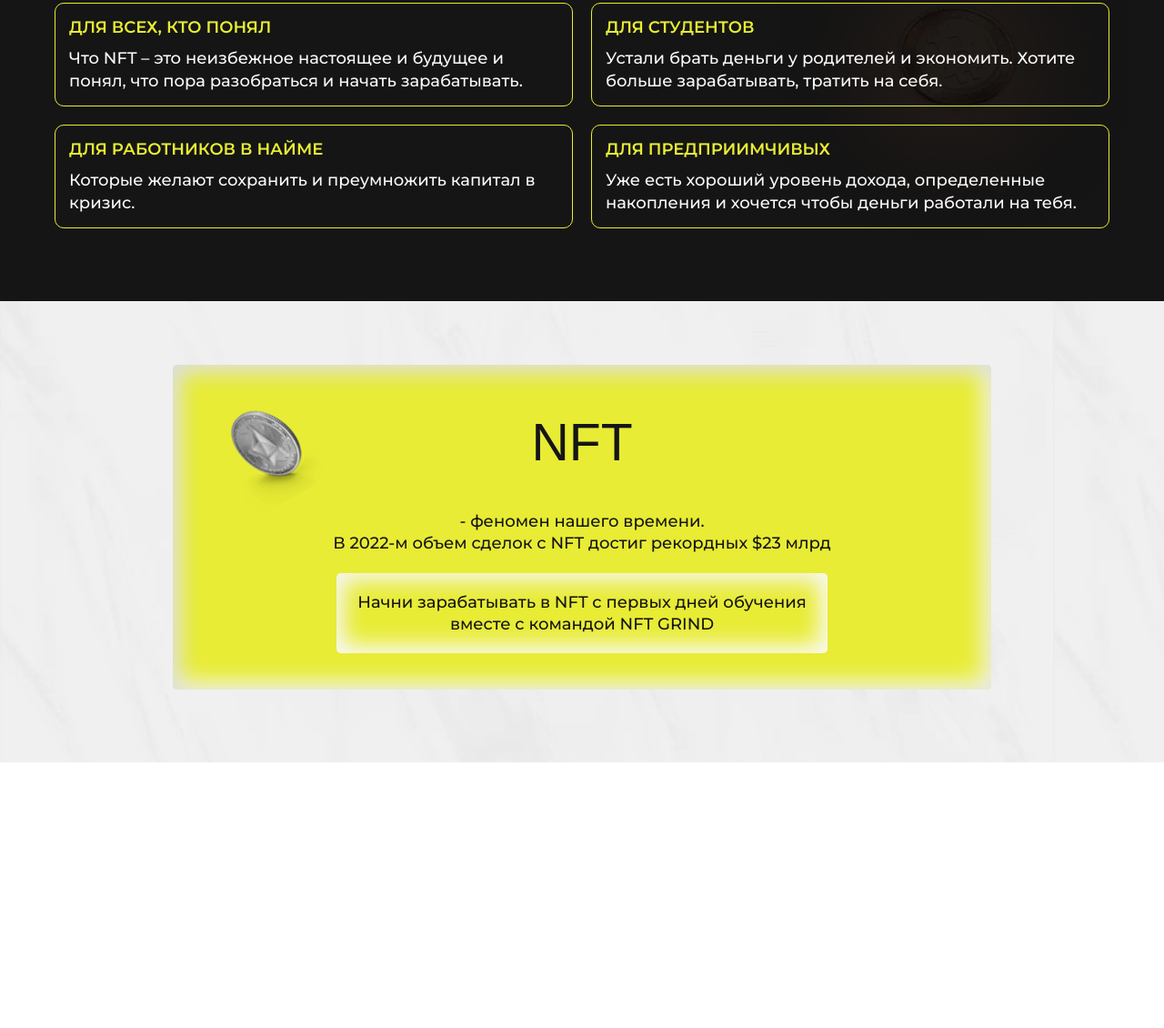
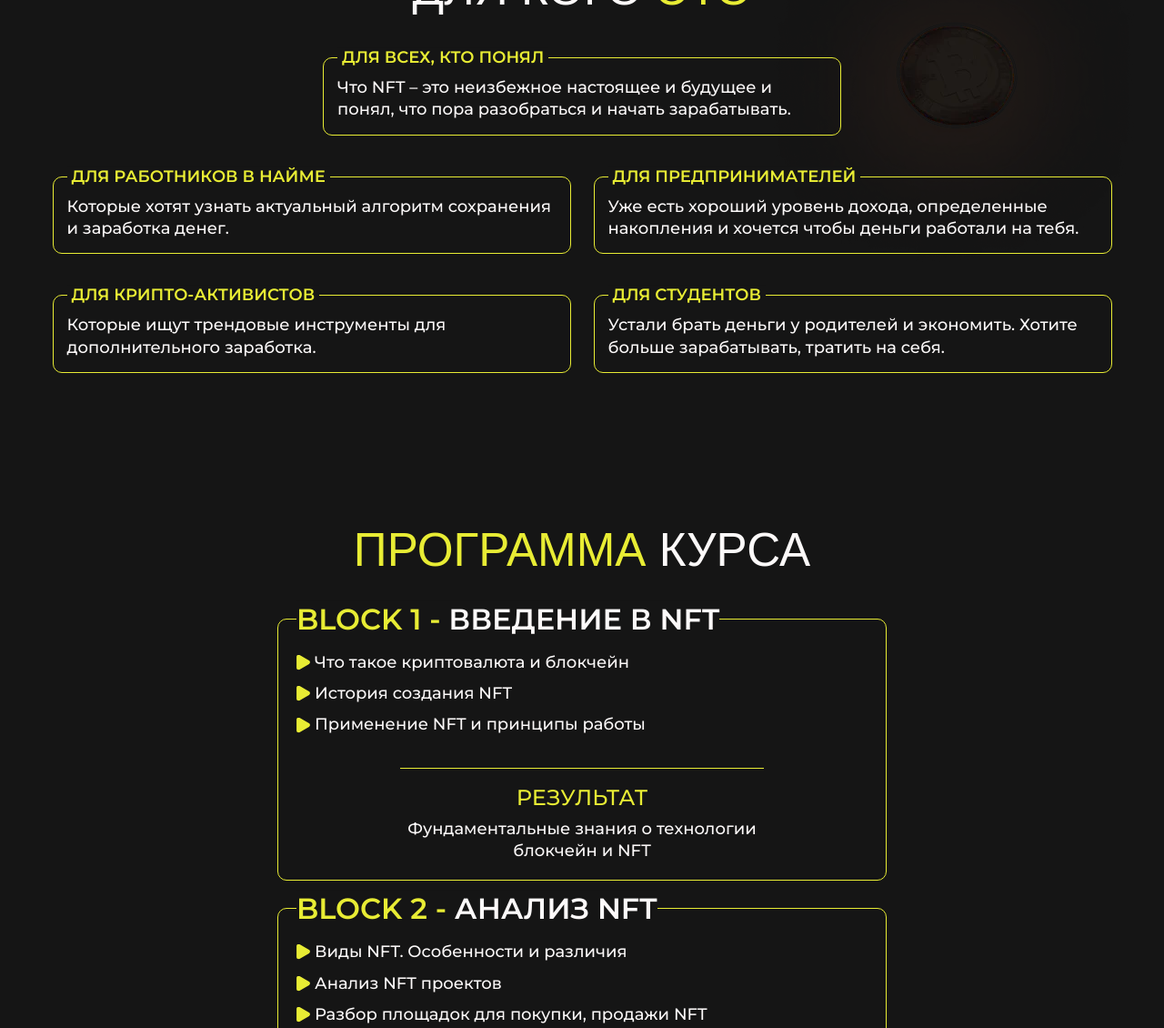
Before and after one commit to AM1G0S/nft, a website built with webpack: page src/index.html in a window 1280 px wide. Shown: the part 856-1986 px from the top of the page at 91% size. Before the commit the page ends 1694 px from the top, so only its background shows below. Built offline with nearby package versions, Linux system fonts and the light colour scheme; files whose address does not match are found by name.

Commit message:
сделал блок 'программа курса'

```diff
--- a/src/html/_for-whom.htm
+++ b/src/html/_for-whom.htm
@@ -1,34 +1,41 @@
 <section class="for-whom section-padding">
   <div class="for-whom__container">
-    <h2 class="subtitle">для кого <span class="for-whom__span">это</span></h2>
+    <h2 class="subtitle">для кого <span class="spanColor">это</span></h2>
 
     <ul class="for-whom__list">
 
       <li class="for-whom__item">
-        <h5 class="for-whom__title">Для всех, кто понял</h5>
+        <h5 class="for-whom__title minor-title">Для крипто-активистов</h5>
         <div class="text">
-          <p>Что NFT – это неизбежное настоящее и будущее и понял, что пора разобраться и начать зарабатывать.</p>
+          <p>Которые ищут трендовые инструменты для дополнительного заработка.</p>
         </div>
       </li>
 
       <li class="for-whom__item">
-        <h5 class="for-whom__title">Для студентов</h5>
+        <h5 class="for-whom__title minor-title">Для студентов</h5>
         <div class="text">
           <p>Устали брать деньги у родителей и экономить. Хотите больше зарабатывать, тратить на себя.</p>
         </div>
       </li>
 
       <li class="for-whom__item">
-        <h5 class="for-whom__title">Для работников в найме</h5>
+        <h5 class="for-whom__title minor-title">Для работников в найме</h5>
         <div class="text">
-          <p>Которые желают сохранить и преумножить капитал в кризис.</p>
+          <p>Которые хотят узнать актуальный алгоритм сохранения и заработка денег.</p>
         </div>
       </li>
 
       <li class="for-whom__item">
-        <h5 class="for-whom__title">Для предприимчивых</h5>
+        <h5 class="for-whom__title minor-title">Для предпринимателей</h5>
         <div class="text">
           <p>Уже есть хороший уровень дохода, определенные накопления и хочется чтобы деньги работали на тебя.</p>
+        </div>
+      </li>
+
+      <li class="for-whom__item">
+        <h5 class="for-whom__title minor-title">Для всех, кто понял</h5>
+        <div class="text">
+          <p>Что NFT – это неизбежное настоящее и будущее и понял, что пора разобраться и начать зарабатывать.</p>
         </div>
       </li>
 
--- /dev/null
+++ b/src/html/_program.htm
@@ -0,0 +1,59 @@
+<section class="program section-padding">
+  <div class="program__container">
+
+    <h2 class="subtitle">
+      <span class="spanColor">программа</span> курса
+    </h2>
+
+    <ul class="program__list">
+
+      <li class="program__item">
+        <h5 class="program__title minor-title"><span class="spanColor">block 1 -</span> введение в nft</h5>
+        <ul class="program__sublist">
+          <li class="program__subitem text">Что такое криптовалюта и блокчейн</li>
+          <li class="program__subitem text">История создания NFT</li>
+          <li class="program__subitem text">Применение NFT и принципы работы</li>
+        </ul>
+
+        <div class="program__result">
+          <h6 class="program__subtitle">результат</h6>
+          <div class="text">Фундаментальные знания о технологии блокчейн и NFT</div>
+        </div>
+
+      </li>
+
+      <li class="program__item">
+        <h5 class="program__title minor-title"><span class="spanColor">block 2 -</span> анализ nft</h5>
+        <ul class="program__sublist">
+          <li class="program__subitem text">Виды NFT. Особенности и различия</li>
+          <li class="program__subitem text">Анализ NFT проектов</li>
+          <li class="program__subitem text">Разбор площадок для покупки, продажи NFT</li>
+        </ul>
+
+        <div class="program__result">
+          <h6 class="program__subtitle">результат</h6>
+          <div class="text">Знание критериев для оценки NFT-проекта, знание всех площадок и настройка аккаунтов и кошельков для работы с NFT</div>
+        </div>
+
+      </li>
+
+      <li class="program__item">
+        <h5 class="program__title minor-title"><span class="spanColor">block 3 -</span> монетизация</h5>
+        <ul class="program__sublist">
+          <li class="program__subitem text">Способы заработка в NFT</li>
+          <li class="program__subitem text">Как участвовать в закрытых продажах NFT до официального старта и по самой
+            низкой цене?</li>
+          <li class="program__subitem text">Инструменты и фишки для отслеживания топовых проектов</li>
+        </ul>
+
+        <div class="program__result">
+          <h6 class="program__subtitle">результат</h6>
+          <div class="text">Умение зарабатывать в NFT и знание инструментов для анализа проектов</div>
+        </div>
+
+      </li>
+
+    </ul>
+
+  </div>
+</section>
--- a/src/index.html
+++ b/src/index.html
@@ -9,6 +9,7 @@
     @@include('html/_header.htm',{})
     <main class="page">
       @@include('html/_for-whom.htm',{})
+      @@include('html/_program.htm',{})
       @@include('html/_phenomenon.htm',{})
     </main>
     @@include('html/_footer.htm',{})
--- a/src/scss/common.scss
+++ b/src/scss/common.scss
@@ -15,9 +15,17 @@
 .subtitle {
   text-align: center;
   font-family: "Rostov", sans-serif;
-  @include adaptiveValue("font-size", 70, 38, 1920, 320);
+  @include adaptiveValue("font-size", 60, 38, 1920, 320);
   @include adaptiveValue("line-height", 90, 50);
   margin-bottom: rem(30);
+  text-transform: uppercase;
+}
+
+.minor-title {
+  display: inline-block;
+  margin-bottom: rem(10);
+  font-weight: 600;
+  line-height: math.div(23.4, 18);
   text-transform: uppercase;
 }
 
@@ -44,6 +52,10 @@
   }
 }
 
+.spanColor {
+  color: $yellowColor;
+}
+
 @keyframes pullse {
   0% {
     box-shadow: 0 0 0 0 rgba(204, 169, 44, 0.4);
@@ -55,3 +67,12 @@
     box-shadow: 0 0 0 0 rgba(204, 169, 44, 0);
   }
 }
+
+@keyframes line {
+  0% {
+    transform: scale(0);
+  }
+  100% {
+    transform: scale(1);
+  }
+}
--- a/src/scss/for-whom.scss
+++ b/src/scss/for-whom.scss
@@ -2,34 +2,34 @@
   background-color: $minorColor;
   background-image: url(@img/bitcoin-2.webp);
   background-repeat: no-repeat;
-  background-position: right center;
+  background-position: top right;
   @include adaptiveValue("background-size", 466, 120);
-}
-
-.for-whom__span {
-  color: $yellowColor;
 }
 
 .for-whom__list {
   display: flex;
-  flex-wrap: wrap;
+  flex-wrap: wrap-reverse;
   justify-content: center;
-  gap: rem(20);
+  row-gap: rem(45);
+  column-gap: rem(25);
 }
 
 .for-whom__item {
+  position: relative;
+  width: 100%;
+  @include adaptiveValue("max-width", 570, 400);
+  padding: 0 rem(15) rem(15) rem(15);
+  @include adaptiveValue("padding-top", 20, 16);
   border: 1px solid $yellowColor;
   border-radius: rem(10);
-  padding: rem(15);
-  width: 100%;
-  max-width: rem(570);
 }
 
 .for-whom__title {
-  font-weight: 600;
- @include adaptiveValue("font-size", 18, 16);
-  line-height: math.div(23.4, 18);
+  position: absolute;
+  top: 0;
+  transform: translateY(-50%);
+  padding: 0 rem(5);
   color: $yellowColor;
-  margin-bottom: rem(10);
-  text-transform: uppercase;
+  @include adaptiveValue("font-size", 18, 16);
+  background-color: $minorColor;
 }
--- a/src/scss/header.scss
+++ b/src/scss/header.scss
@@ -1,7 +1,7 @@
 //====================================================================================================
 .header {
   position: relative;
-  padding: rem(40) 0 rem(60) 0;
+  padding: rem(70) 0 rem(90) 0;
   background-color: $minorColor;
   background-image: url(@img/main-bg.webp);
   background-position: left, center;
--- /dev/null
+++ b/src/scss/program.scss
@@ -0,0 +1,69 @@
+.program {
+  background-color: $minorColor;
+  background-image: url(@img/bitcoin-3.webp);
+  background-repeat: no-repeat;
+  background-position: bottom left;
+  @include adaptiveValue("background-size", 540, 0);
+}
+
+.program__item {
+  position: relative;
+  @include adaptiveValue("max-width", 670, 450);
+  padding: rem(35) rem(20) rem(20) rem(20);
+  border: rem(1) solid $yellowColor;
+  border-radius: rem(10);
+  margin: 0 auto;
+
+  &:not(:last-child) {
+    margin-bottom: 30px;
+  }
+}
+
+.program__title {
+  position: absolute;
+  top: 0;
+  transform: translateY(-50%);
+  background-color: $minorColor;
+  @include adaptiveValue("font-size", 32, 18);
+}
+
+.program__sublist {
+  margin-bottom: rem(35);
+}
+
+.program__subitem {
+  position: relative;
+  padding-left: rem(20);
+
+  &::before {
+    position: absolute;
+    content: "";
+    top: 50%;
+    left: 0;
+    width: 15px;
+    height: 17px;
+    transform: translateY(-50%);
+    background-image: url(@img/icons/arrow-right.svg);
+    background-size: contain;
+  }
+
+  &:not(:last-child) {
+    margin-bottom: rem(10);
+  }
+}
+
+.program__result {
+  position: relative;
+  padding-top: rem(20);
+  @include adaptiveValue("max-width", 400, 300);
+  margin: 0 auto;
+  text-align: center;
+  border-top: 1px solid $yellowColor;
+}
+
+.program__subtitle {
+  @include adaptiveValue("font-size", 24, 16);
+  color: $yellowColor;
+  text-transform: uppercase;
+  margin-bottom: rem(10);
+}
--- a/src/scss/style.scss
+++ b/src/scss/style.scss
@@ -136,6 +136,7 @@
 // Подключение стилей отдельных блоков
 @import "header";
 @import "for-whom";
+@import "program";
 @import "phenomenon";
 @import "footer";
 
```
Also changed, not shown: src/img/icons/arrow-right.svg (added).
